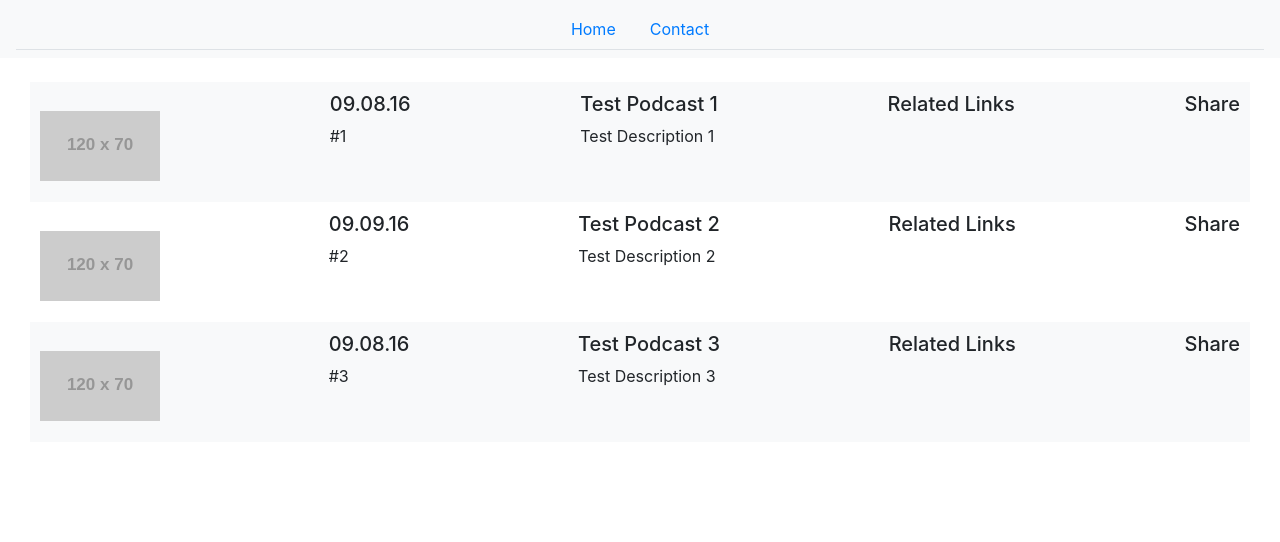
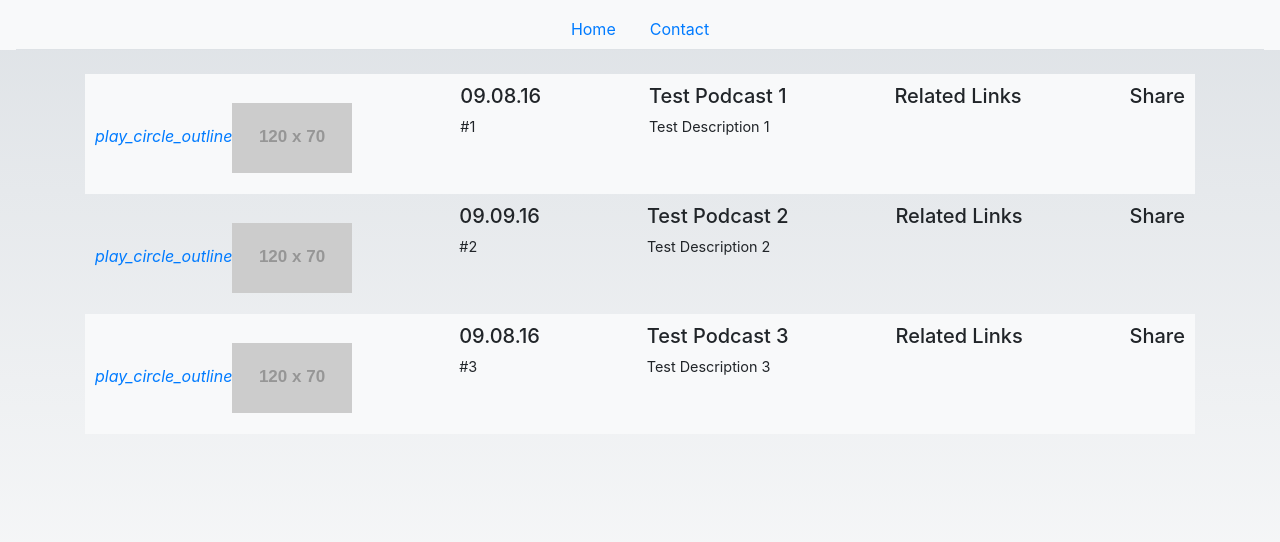
Before and after one commit to NateDavisShow/NateDavisShow.github.io, a Vue app: page / in a window 1280 px wide. Shown: the top 542 px of the page. Built offline with nearby package versions, Linux system fonts and the light colour scheme.

Commit message:
Added a gradient to the overall site. Gradient should "drag the eyes downward." Modified text slightly for content. WIP: Google Material Design icons.

```diff
--- a/package.json
+++ b/package.json
@@ -11,6 +11,7 @@
     "bootstrap": "^4.3.1",
     "bootstrap-vue": "^2.0.0-rc.28",
     "core-js": "^2.6.5",
+    "material-design-icons": "^3.0.1",
     "vue": "^2.6.10",
     "vue-router": "^3.1.3"
   },
--- a/src/App.vue
+++ b/src/App.vue
@@ -1,7 +1,7 @@
 <template lang="pug">
   #app
     TheMediaPlayer
-    TheNavBar.mb-4
+    TheNavBar.mb-4.pb-0
     router-view
 </template>
 
--- a/src/components/ListPodcast.vue
+++ b/src/components/ListPodcast.vue
@@ -1,5 +1,5 @@
 <template lang="pug">
-    b-container(fluid)
+    b-container
         PodItem(
             v-for="(item, index) in items",
             :episode="item.episode",
@@ -55,7 +55,3 @@ export default {
     }
 };
 </script>
-
-<style>
-
-</style>
--- a/src/components/ListPodcastItem.vue
+++ b/src/components/ListPodcastItem.vue
@@ -1,7 +1,9 @@
 <template lang="pug">
   .content(:class="{ tan: tan }").flex.flex-space
     Content.flex.flex-vertical-center
-      a( :href='link' ): img( :src='img' )
+      a( :href='link' )
+        i.material-icons play_circle_outline
+        img( :src='img' )
     Content( :title="date" )
       p {{ '#' + episode }}
     Content( :title="title" )
@@ -11,7 +13,9 @@
 </template>
 
 <script>
+import "material-design-icons";
 import Content from "./ListPodcastItemContent";
+
 export default {
   name: "ListPodcastItem",
   components: {
@@ -52,6 +56,10 @@ export default {
   min-height: 120px;
 }
 
+.content p {
+  font-size: .9rem;
+}
+
 .tan {
   background-color: #f8f9fa;
 }
--- a/src/components/TheNavBar.vue
+++ b/src/components/TheNavBar.vue
@@ -1,5 +1,5 @@
 <template lang="pug">
-    b-navbar(
+    b-navbar.content(
         toggleable="sm",
         type="light",
         variant="light"
--- a/src/styles/site.css
+++ b/src/styles/site.css
@@ -1,5 +1,4 @@
 html, body {
-    background: #f4f4f4;
     color: #777;
 
     height: 100%;
@@ -7,3 +6,11 @@ html, body {
     padding: 0;
     font-size: 12pt;
 }
+
+
+body {
+    background: -moz-linear-gradient(top,  rgba(222,226,230,1) 0%, rgba(222,226,230,0.5) 49%, rgba(222,226,230,0) 100%); /* FF3.6-15 */
+    background: -webkit-linear-gradient(top,  rgba(222,226,230,1) 0%,rgba(222,226,230,0.5) 49%,rgba(222,226,230,0) 100%); /* Chrome10-25,Safari5.1-6 */
+    background: linear-gradient(to bottom,  rgba(222,226,230,1) 0%,rgba(222,226,230,0.5) 49%,rgba(222,226,230,0) 100%); /* W3C, IE10+, FF16+, Chrome26+, Opera12+, Safari7+ */
+    filter: progid:DXImageTransform.Microsoft.gradient( startColorstr='#dee2e6', endColorstr='#00dee2e6',GradientType=0 ); /* IE6-9 */
+}
```
Also changed, not shown: 1 other file (tests, documents, lock files or other folders).
